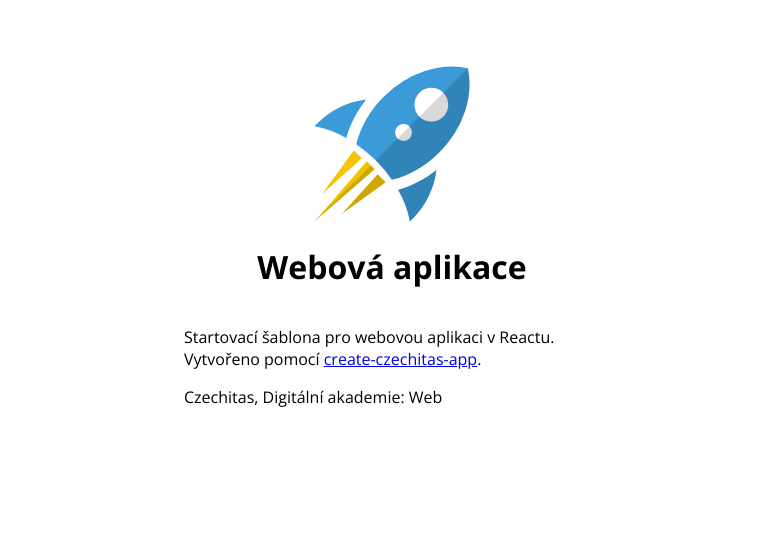
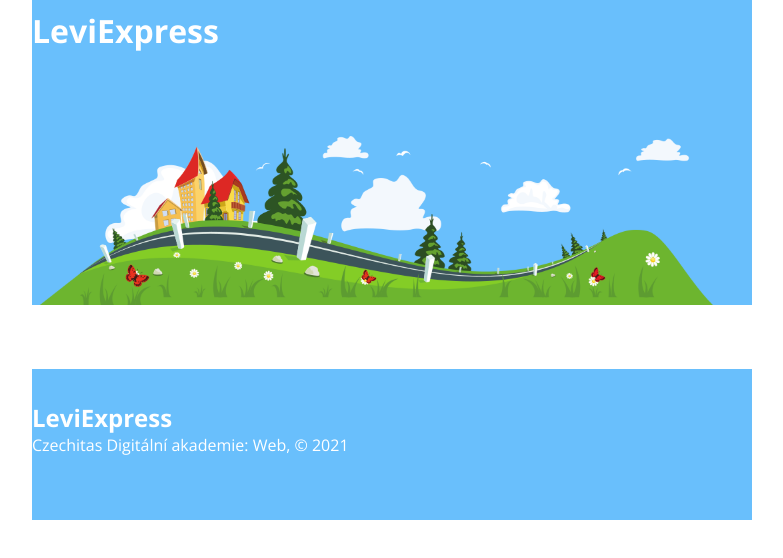
Before and after one commit to janavoborska/leviexpress, a React app: page / in a window 1280 px wide. Shown: the top 558 px of the page, without its empty margins (248-1031 px from the left). Built offline with nearby package versions, Linux system fonts and the light colour scheme.

Commit message:
:dokoncen ukol 2

```diff
--- /dev/null
+++ b/src/Components/Footer/index.jsx
@@ -0,0 +1,15 @@
+import React from 'react';
+import './style.css';
+
+export const Footer = () => {
+  return (
+    <footer>
+      <div className="container">
+        <div className="footer-title">LeviExpress</div>
+        <div className="copyright">
+          Czechitas Digitální akademie: Web, © 2021
+        </div>
+      </div>
+    </footer>
+  );
+};
--- /dev/null
+++ b/src/Components/Footer/style.css
@@ -0,0 +1,31 @@
+@import url('https://fonts.googleapis.com/css2?family=Open+Sans:wght@400;700&display=swap');
+
+* {
+  box-sizing: border-box;
+}
+
+header,
+footer {
+  padding-left: 2rem;
+  padding-right: 2rem;
+}
+
+@media only screen and (min-width: 768px) {
+  header,
+  footer {
+    padding-left: 0;
+    padding-right: 0;
+  }
+}
+
+footer {
+  margin-top: 4rem;
+  padding: 2rem 0 4rem 0;
+  color: white;
+  background-color: #69bffc;
+}
+
+.footer-title {
+  font-weight: bold;
+  font-size: 150%;
+}
--- /dev/null
+++ b/src/Components/Header/index.jsx
@@ -0,0 +1,14 @@
+import React from 'react';
+import './style.css';
+
+export const Header = () => {
+  return (
+    <header>
+      <div className="container">
+        <h1 className="site-title">
+          <a href="/">LeviExpress</a>
+        </h1>
+      </div>
+    </header>
+  );
+};
--- /dev/null
+++ b/src/Components/Header/style.css
@@ -0,0 +1,31 @@
+@import url('https://fonts.googleapis.com/css2?family=Open+Sans:wght@400;700&display=swap');
+
+* {
+  box-sizing: border-box;
+}
+
+header,
+footer {
+  padding-left: 2rem;
+  padding-right: 2rem;
+}
+
+header {
+  padding-top: 1px;
+  height: 305px;
+
+  color: white;
+  background-color: #69bffc;
+  background-image: url(./img/banner.png);
+  background-size: contain;
+  background-position: center bottom;
+  background-repeat: no-repeat;
+}
+
+@media only screen and (min-width: 768px) {
+  header,
+  footer {
+    padding-left: 0;
+    padding-right: 0;
+  }
+}
--- a/src/index.html
+++ b/src/index.html
@@ -3,7 +3,7 @@
   <head>
     <meta charset="UTF-8" />
     <meta name="viewport" content="width=device-width, initial-scale=1.0" />
-    <title>React web application</title>
+    <title>LeviExpress</title>
   </head>
   <body>
     <div id="app"></div>
--- a/src/index.jsx
+++ b/src/index.jsx
@@ -1,19 +1,14 @@
 import React from 'react';
 import { render } from 'react-dom';
+import { Footer } from './Components/Footer';
+
+import { Header } from './Components/Header';
 import './style.css';
 
 const App = () => (
   <div className="container">
-    <header>
-      <div className="logo"></div>
-      <h1>Webová aplikace</h1>
-    </header>
-    <main>
-      <p>Startovací šablona pro webovou aplikaci v Reactu. Vytvořeno pomocí <a href="https://www.npmjs.com/package/create-czechitas-app">create-czechitas-app</a>.</p>
-    </main>
-    <footer>
-      <p>Czechitas, Digitální akademie: Web</p>
-    </footer>
+    <Header />
+    <Footer />
   </div>
 );
 
--- a/src/style.css
+++ b/src/style.css
@@ -6,24 +6,206 @@
 
 html {
   font-family: 'Open Sans', sans-serif;
+  color: #444;
+}
+
+body {
+  margin: 0;
+  min-height: 100vh;
+  display: flex;
+  flex-direction: column;
 }
 
 .container {
-  max-width: 26rem;
+  max-width: 720px;
   margin-right: auto;
   margin-left: auto;
 }
 
-header {
-  display: flex;
-  flex-direction: column;
-  align-items: center;
-  margin-top: 4rem;
+h2 {
+  font-size: 1.5rem;
+  margin: 0.5rem 0;
 }
 
-.logo {
-  width: 10rem;
-  height: 10rem;
-  background-image: url(./img/rocket.svg);
-  background-size: contain;
+select {
+  padding: 0.5rem;
+  border: none;
+  border-radius: 1rem;
+  background-color: white;
+  box-shadow: 0 0 3px gray;
 }
+
+select:focus {
+  outline: none;
+}
+
+button:not([disabled]),
+label {
+  cursor: pointer;
+}
+
+.btn {
+  color: white;
+  background-color: #ed6a5a;
+  border-radius: 1rem;
+  padding: 0.5rem 1rem;
+  border: none;
+  outline: none;
+  box-shadow: 0 0 3px gray;
+  cursor: pointer;
+}
+
+.btn:hover {
+  background-color: #eb5846;
+}
+
+.btn:disabled {
+  background-color: lightgray;
+  cursor: initial;
+}
+
+.site-title {
+  margin: 0.5rem 0;
+}
+
+.site-title a,
+.site-title a:active,
+.site-title a:visited {
+  color: white;
+  text-decoration: none;
+}
+
+.journey-picker {
+  margin: -2rem auto 0 auto;
+  padding: 2rem;
+
+  color: white;
+  background-color: #ecb0e1;
+  border-radius: 1rem;
+  box-shadow: 0 0 5px gray;
+}
+
+.journey-picker__body {
+  display: flex;
+}
+
+.journey-picker__form {
+  flex: 1;
+  margin-right: 1rem;
+}
+
+.journey-picker__label {
+  padding-top: 0.75rem;
+  padding-bottom: 0.25rem;
+}
+
+.journey-picker__controls {
+  margin-top: 2rem;
+}
+
+.journey-picker select {
+  display: block;
+  width: 100%;
+}
+
+.journey-picker__map {
+  width: 26rem;
+  height: auto;
+}
+
+.stops {
+  margin-top: 2rem;
+}
+
+.journey-detail {
+  padding: 2rem;
+}
+
+.bus-stop {
+  display: flex;
+  align-items: center;
+  margin-bottom: 1rem;
+}
+
+.bus-stop__bullet {
+  width: 1rem;
+  height: 1rem;
+  background-color: #ed6a5a;
+  border-radius: 0.5rem;
+  margin: 0 1rem;
+}
+
+.bus-stop:first-child > .bus-stop__bullet,
+.bus-stop:last-child > .bus-stop__bullet {
+  width: 1.5rem;
+  height: 1.5rem;
+  background-color: #eb5846;
+  border-radius: 0.75rem;
+  margin: 0 0.75rem;
+}
+
+.bus-stop__place {
+  flex: 1;
+}
+
+.bus-stop__departure {
+  font-size: 1.3rem;
+}
+
+.bus-stop__city {
+  font-weight: bold;
+}
+
+.stops {
+  margin-top: 2rem;
+}
+
+.journey-detail {
+  padding: 2rem;
+}
+
+.seat {
+  border: none;
+  padding: 0;
+  background-color: transparent;
+  margin-right: 0.5rem;
+}
+
+.seat--occupied {
+  filter: grayscale(1);
+  color: #888888;
+}
+
+.seat--selected {
+  color: red;
+}
+
+.seat__in {
+  width: 3rem;
+  height: 3rem;
+}
+
+.reservation {
+  width: 25rem;
+  max-width: 95%;
+  padding: 2rem;
+
+  margin: -2rem auto 4rem auto;
+  background-color: white;
+  border-radius: 1rem;
+  box-shadow: 0 0 5px gray;
+}
+
+.reservation__body {
+  display: flex;
+}
+
+.reservation__body__headings {
+  margin-right: 2rem;
+}
+
+.seat__number {
+  fill: currentColor;
+  font-family: 'Open Sans';
+  font-size: 36px;
+}
```
Also changed, not shown: src/Components/Header/img/banner.png (added).
